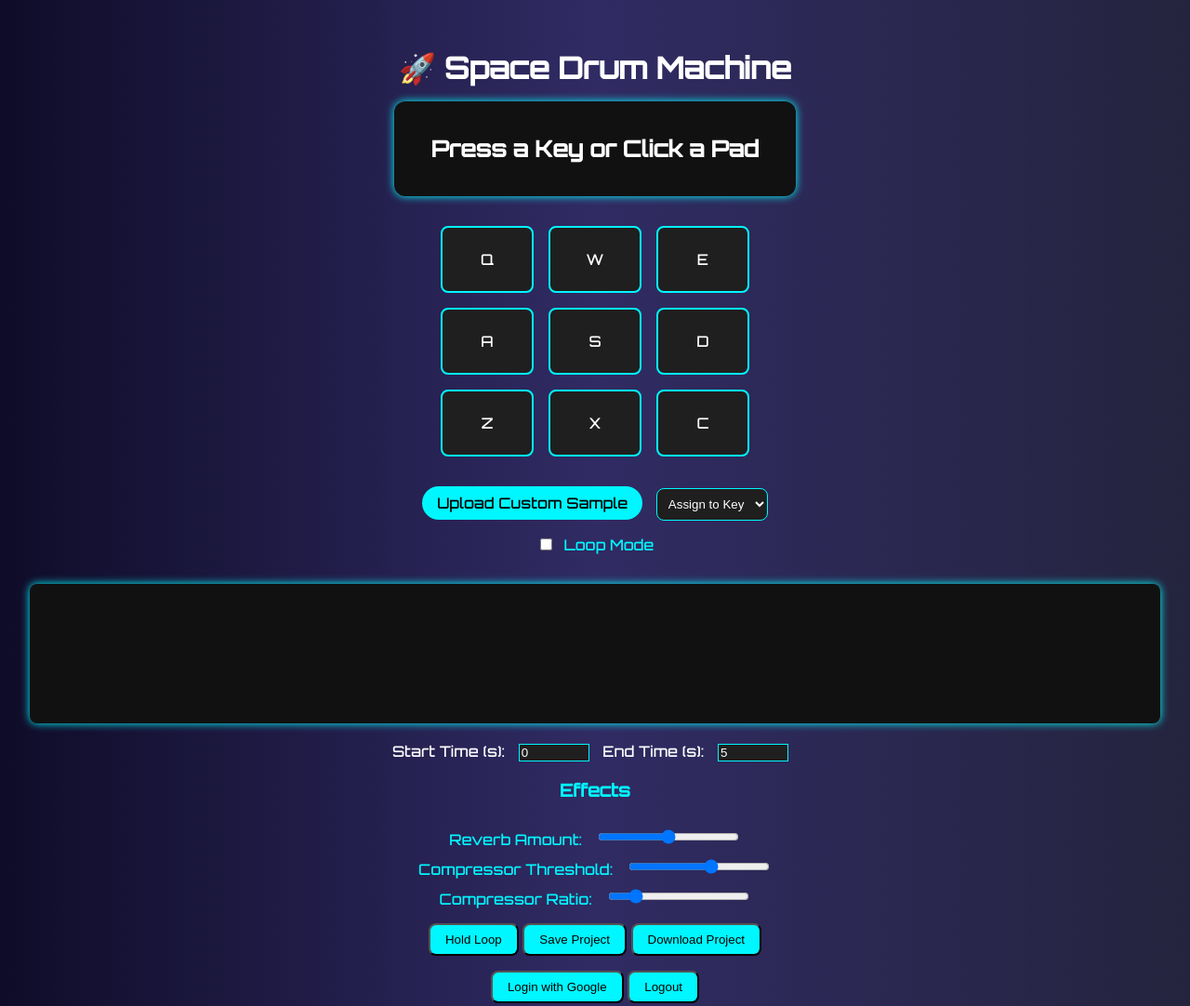
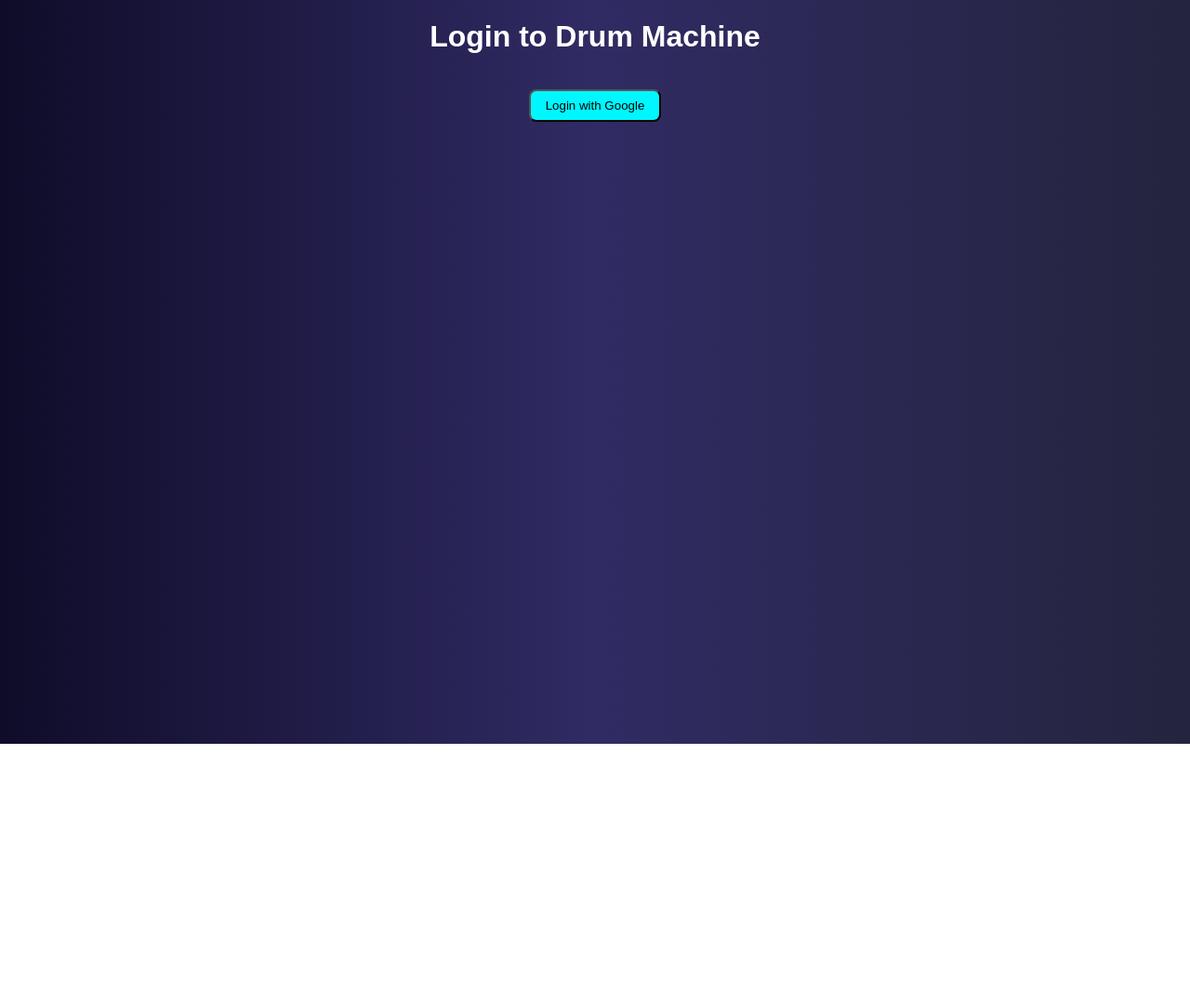
Before and after one commit to abesoul/DRUM-PAD, a plain HTML site: page index.html in a window 1280 px wide. Shown: the top 1082 px of the page at 93% size. After the commit the page ends 800 px from the top, so only its background shows below. Drawn offline with Linux system fonts and the light colour scheme.

Commit message:
Update index.html

```diff
--- a/index.html
+++ b/index.html
@@ -3,95 +3,20 @@
 <head>
   <meta charset="UTF-8" />
   <meta name="viewport" content="width=device-width, initial-scale=1.0"/>
-  <title>Space Drum Machine</title>
+  <title>Login - Drum Machine</title>
   <link rel="stylesheet" href="style.css" />
-  <link href="https://fonts.googleapis.com/css2?family=Orbitron:wght@500&display=swap" rel="stylesheet">
-  <script src="https://www.gstatic.com/firebasejs/9.10.0/firebase-app.js"></script>
-  <script src="https://www.gstatic.com/firebasejs/9.10.0/firebase-auth.js"></script>
-  <script src="https://www.gstatic.com/firebasejs/9.10.0/firebase-firestore.js"></script>
 </head>
-<body>
-  <div class="app">
-    <h1 class="title">🚀 Space Drum Machine</h1>
-    <div id="display">
-      <h2 id="display-text">Press a Key or Click a Pad</h2>
-    </div>
-
-    <div class="pad-grid">
-      <div class="drum-pad" data-key="Q">Q</div>
-      <div class="drum-pad" data-key="W">W</div>
-      <div class="drum-pad" data-key="E">E</div>
-      <div class="drum-pad" data-key="A">A</div>
-      <div class="drum-pad" data-key="S">S</div>
-      <div class="drum-pad" data-key="D">D</div>
-      <div class="drum-pad" data-key="Z">Z</div>
-      <div class="drum-pad" data-key="X">X</div>
-      <div class="drum-pad" data-key="C">C</div>
-    </div>
-
-    <div class="controls">
-      <label class="upload-label">
-        Upload Custom Sample
-        <input type="file" id="file-upload" accept="audio/*" />
-      </label>
-      <select id="assign-key">
-        <option value="">Assign to Key</option>
-        <option value="Q">Q</option>
-        <option value="W">W</option>
-        <option value="E">E</option>
-        <option value="A">A</option>
-        <option value="S">S</option>
-        <option value="D">D</option>
-        <option value="Z">Z</option>
-        <option value="X">X</option>
-        <option value="C">C</option>
-      </select>
-    </div>
-
-    <div class="loop-toggle">
-      <label for="loop-toggle-checkbox">
-        <input type="checkbox" id="loop-toggle-checkbox" />
-        Loop Mode
-      </label>
-    </div>
-
-    <div id="spectrum-container">
-      <canvas id="spectrum"></canvas>
-    </div>
-
-    <div class="trim-controls">
-      <label for="start-time">Start Time (s):</label>
-      <input type="number" id="start-time" min="0" step="0.1" value="0">
-      <label for="end-time">End Time (s):</label>
-      <input type="number" id="end-time" min="0" step="0.1" value="5">
-    </div>
-
-    <div class="effects">
-      <h3>Effects</h3>
-      <div>
-        <label for="reverb-amount">Reverb Amount:</label>
-        <input type="range" id="reverb-amount" min="0" max="1" step="0.1" value="0.5" />
-      </div>
-      <div>
-        <label for="compressor-threshold">Compressor Threshold:</label>
-        <input type="range" id="compressor-threshold" min="-60" max="0" step="1" value="-24" />
-      </div>
-      <div>
-        <label for="compressor-ratio">Compressor Ratio:</label>
-        <input type="range" id="compressor-ratio" min="1" max="20" step="0.1" value="4" />
-      </div>
-    </div>
-
-    <button id="hold-loop-btn">Hold Loop</button>
-    <button id="save-project-btn">Save Project</button>
-    <button id="download-project-btn">Download Project</button>
-
-    <div id="auth-container">
-      <button id="login-btn">Login with Google</button>
-      <button id="logout-btn">Logout</button>
-    </div>
+<body class="login-body">
+  <div id="login-container">
+    <h1>Login to Drum Machine</h1>
+    <button id="login-btn">Login with Google</button>
   </div>
 
-  <script src="script.js"></script>
+  <!-- Firebase SDKs -->
+  <script src="https://www.gstatic.com/firebasejs/9.22.0/firebase-app.js"></script>
+  <script src="https://www.gstatic.com/firebasejs/9.22.0/firebase-auth.js"></script>
+  <!-- Firebase configuration and login script -->
+  <script type="module" src="./firebase-config.js"></script>
+  <script type="module" src="login.js"></script>
 </body>
 </html>
```
